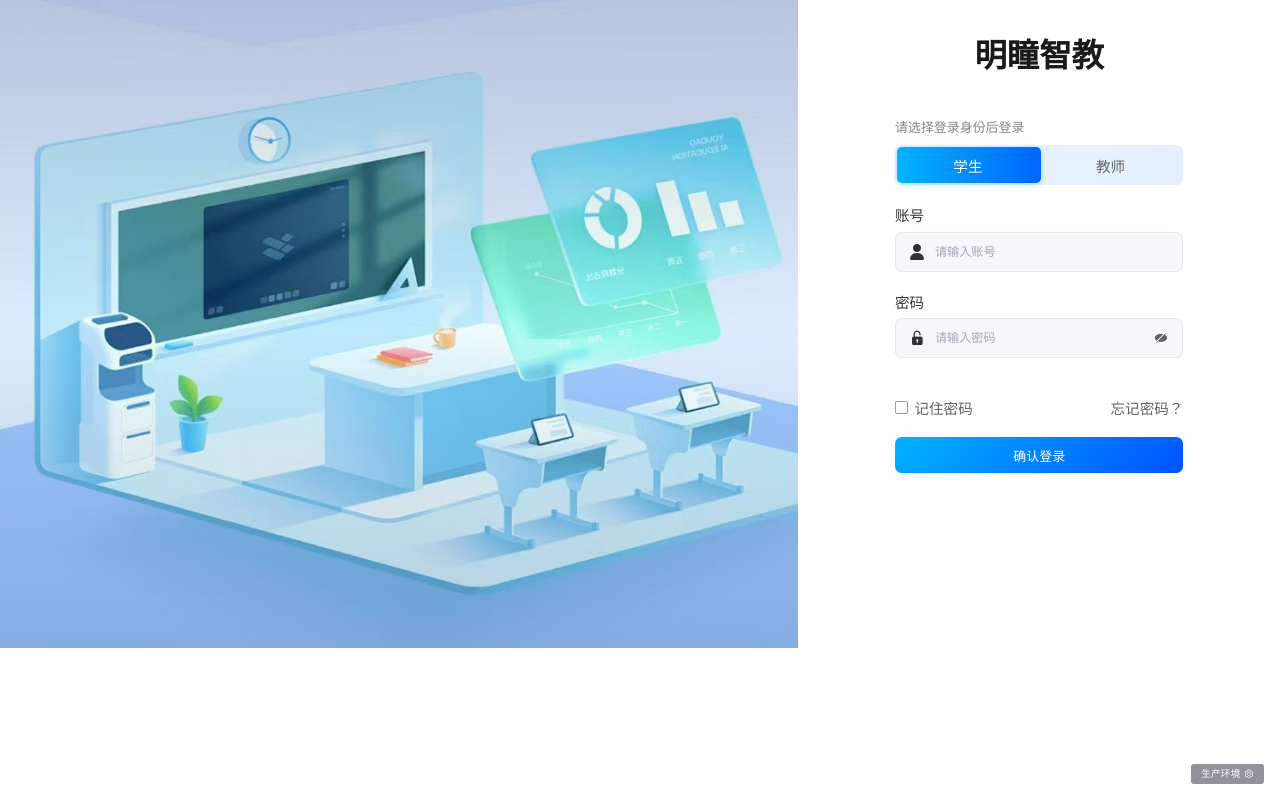
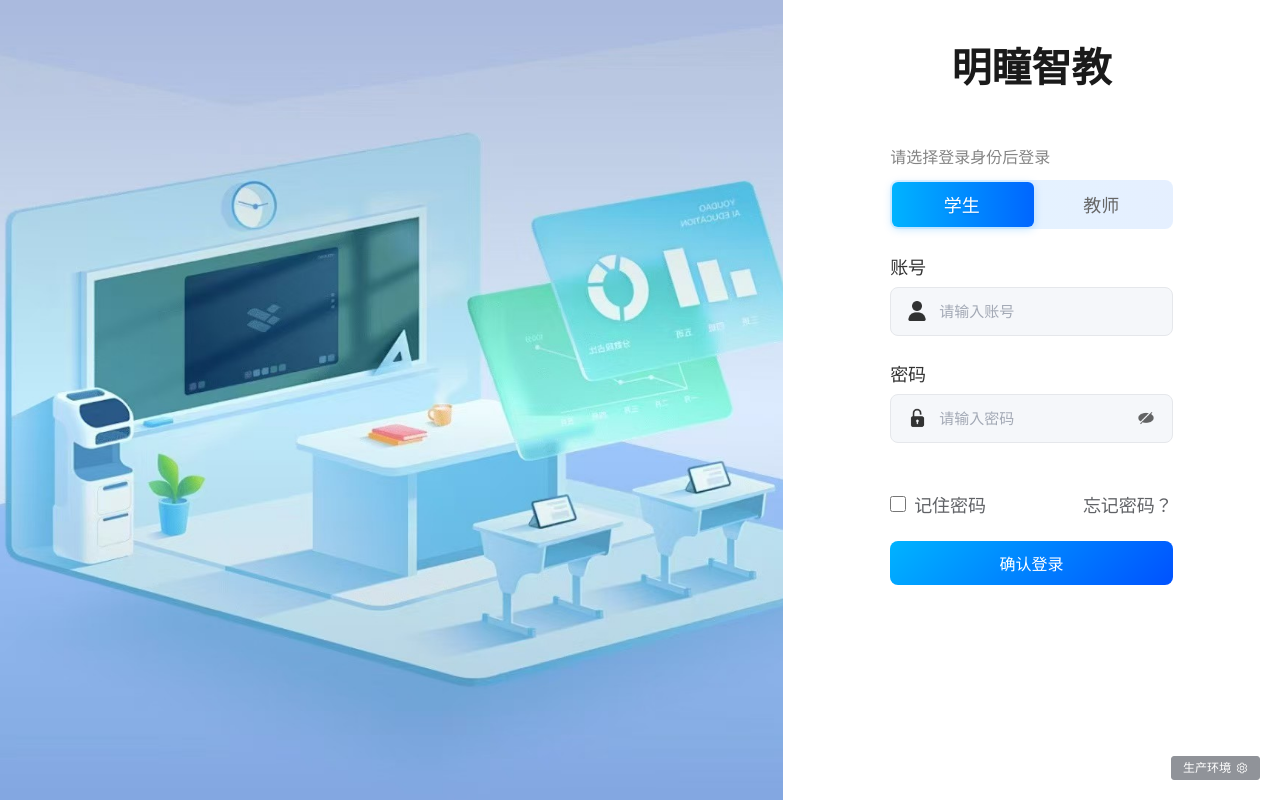
Before and after one commit to Ella110818/project, a Vue app: page /login in a window 1280 px wide. Built offline with nearby package versions, Linux system fonts and the light colour scheme; what @kjgl77/datav-vue3 would draw is missing.

Commit message:
缩放比

```diff
--- a/src/App.vue
+++ b/src/App.vue
@@ -70,7 +70,6 @@ html, body {
   width: 100%;
   height: 100%;
   overflow: hidden;
-  zoom: 0.9;
 }
 
 #app {
```
